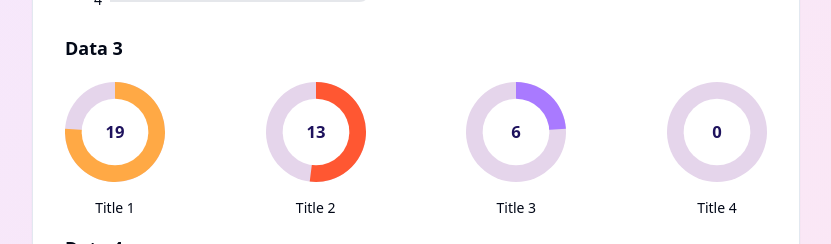
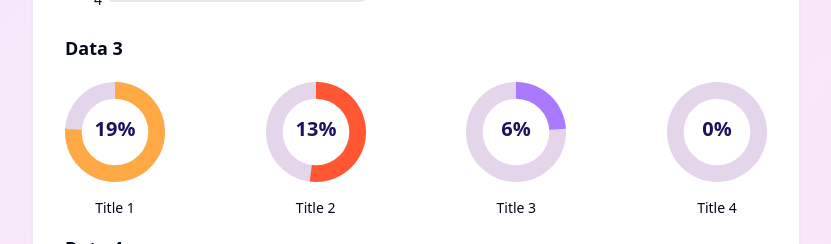
Before and after one commit to GPT-Engineer-App/dashboard-replicator, a React (Vite) app: page / in a window 1280 px wide. Shown: the part 629-873 px from the top of the page, without its empty margins (224-1055 px from the left). Built offline with nearby package versions, Linux system fonts and the light colour scheme.

Commit message:
GPT Engineer Update [skip gpt_engineer]

```diff
--- a/src/pages/Index.jsx
+++ b/src/pages/Index.jsx
@@ -122,8 +122,8 @@ const Index = () => {
                     fill={["#ffa945", "#ff5732", "#a97aff", "#563aef"][index]}
                   />
                   <circle cx="60" cy="60" r="40" fill="white" />
-                  <text x="60" y="67" textAnchor="middle" fill="#1e125d" fontSize="20" fontWeight="bold">
-                    {data1Values[index]}
+                  <text x="60" y="65" textAnchor="middle" fill="#1e125d" fontSize="24" fontWeight="bold">
+                    {data1Values[index]}%
                   </text>
                 </svg>
                 <div className="mt-1 text-sm font-medium">{title}</div>
```
